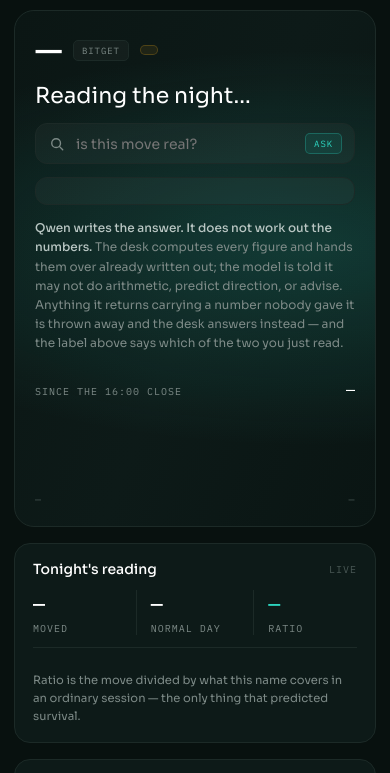
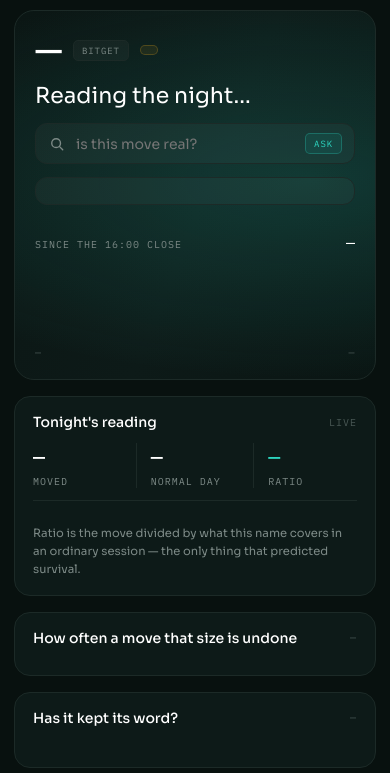
Before and after one commit to imprint-hash/almanac, a website: page public/index.html in a window 390 px wide. Shown: the part 58-831 px from the top of the page. Drawn offline with Linux system fonts and the light colour scheme; no server answers.

Commit message:
Drop the explainer paragraph from the hero

```diff
--- a/public/app.css
+++ b/public/app.css
@@ -128,9 +128,6 @@ button.chip { cursor: pointer; }
   color: var(--ink); font-family: var(--sans); font-size: 14px;
 }
 
-.modelnote { margin: 0; font-size: 12px; line-height: 1.6; color: var(--muted); max-width: 62ch; }
-.modelnote strong { color: var(--ink-2); font-weight: 500; }
-
 .hero-right { width: 330px; flex-shrink: 0; display: flex; flex-direction: column; gap: 10px; }
 .sparkhead, .sparkfoot { display: flex; align-items: baseline; justify-content: space-between; }
 .sparkfoot { font-size: 10px; color: var(--faint); letter-spacing: 0.06em; }
@@ -224,10 +221,7 @@ svg text { font-family: var(--mono); }
   .toolbar { flex-wrap: wrap; row-gap: 8px; }
   .toggle { font-size: 11.5px; }
   .hero { flex-direction: column; align-items: stretch; padding: 20px; }
-  .modelnote { margin: 0; font-size: 12px; line-height: 1.6; color: var(--muted); max-width: 62ch; }
-.modelnote strong { color: var(--ink-2); font-weight: 500; }
-
-.hero-right { width: auto; }
+  .hero-right { width: auto; }
   .verdict { font-size: 22px; max-width: none; }
   .thead { display: none; }
   .row {
--- a/public/index.html
+++ b/public/index.html
@@ -47,13 +47,6 @@
         <button type="submit" class="chip teal">Ask</button>
       </form>
       <p class="answer" id="answer" hidden></p>
-      <p class="modelnote">
-        <strong>Qwen writes the answer. It does not work out the numbers.</strong>
-        The desk computes every figure and hands them over already written out; the model is told it
-        may not do arithmetic, predict direction, or advise. Anything it returns carrying a number
-        nobody gave it is thrown away and the desk answers instead — and the label above says which
-        of the two you just read.
-      </p>
     </div>
 
     <div class="hero-right">
```
